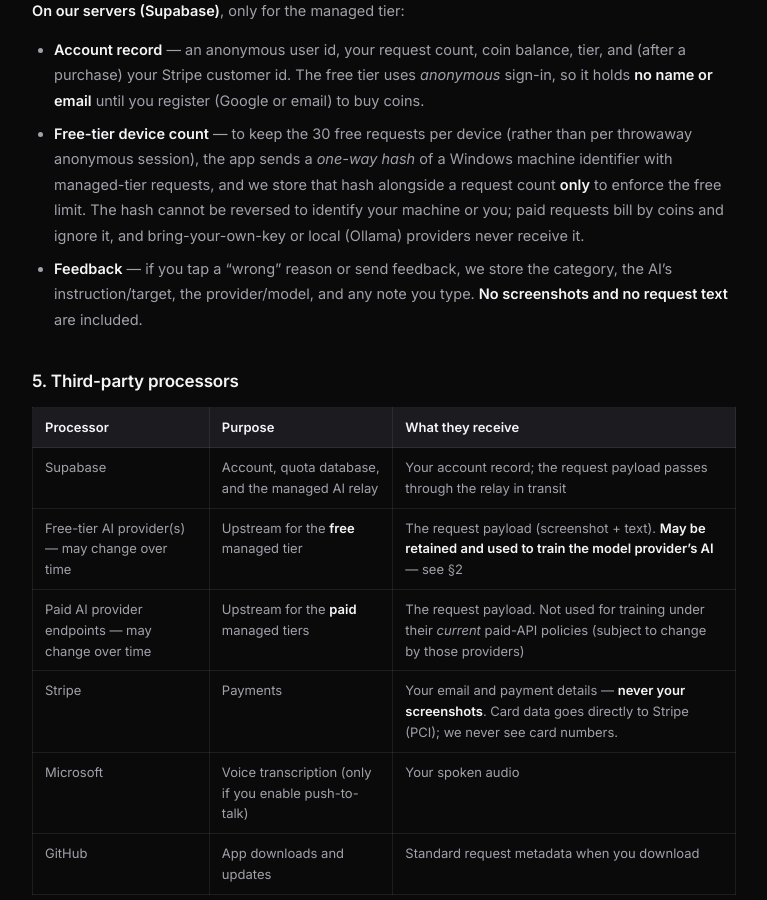
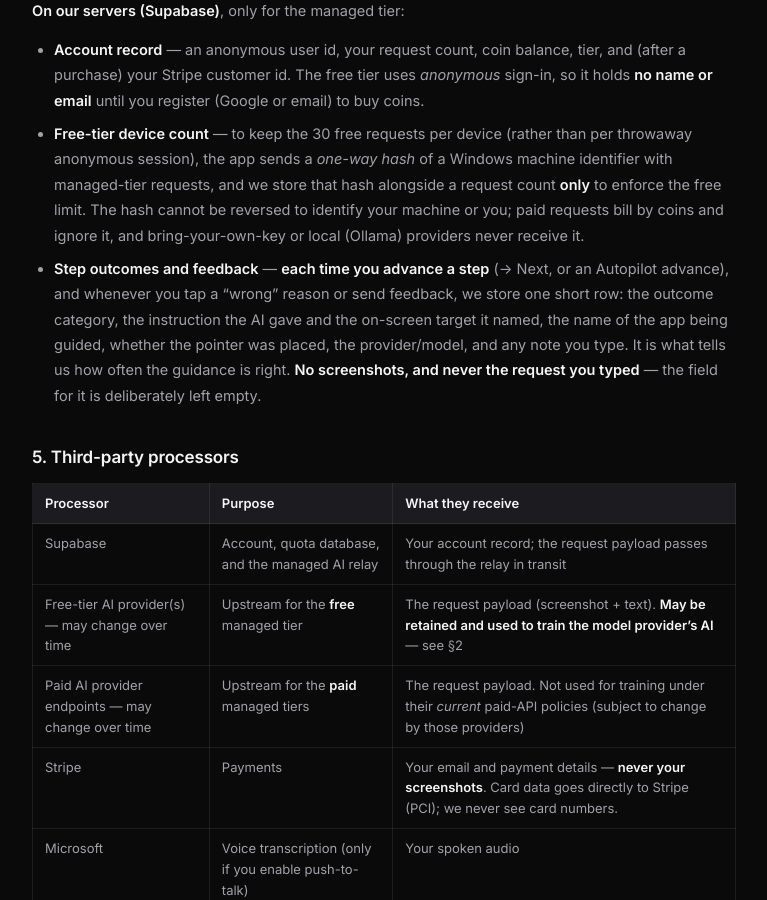
Before and after one commit to NavisualGuide/NavisualGuide.github.io, a Jekyll site: the page privacy.html, which Jekyll copies as it is, in a window 1280 px wide and 900 px high, scrolled down 2980 px. Shown: the whole window, without its empty margins (256-1023 px from the left). Built offline with Jekyll 4.4.1, drawn with Linux system fonts in a browser that asks for light colours; some of the changed text lies outside the part shown.

Commit message:
privacy: the feedback clause described two triggers out of five
The clause said "if you tap a 'wrong' reason or send feedback". Measured
against the live table, that covers 58 of ~1442 rows. The other 91% come from
kinds it never mentioned -- `worked` (1317 rows) on every -> Next, plus
`worked_auto` and `task_complete`. A reader would reasonably conclude that not
tapping Wrong means nothing is sent, and the opposite is true: a row goes out
each time you advance a step.

The app was never dishonest internally -- the original 2026-05-24 entry says
plainly that pressing Next logs an implicit `worked` row. The public page just
never caught up, which is the same shape as the v0.7.18 finding in this file's
section 1.

Now says: each time you advance a step (Next, or an Autopilot advance), and
whenever you tap a reason or send feedback. Two fields that were always sent
are now named too -- the app being guided, and whether the pointer was placed
-- since listing four of six reads as a complete list.

The no-screenshots / no-request-text claim is unchanged because it is true:
task_prompt has been left unpopulated since 2026-05-27, deliberately. The
wording now says the field is deliberately empty rather than merely asserting
the absence.

Date bumped, per this page's own promise and the rule in the comment above the
clause: the bump is when the decision that a change is substantive gets made.

NOT fixed here, and still wrong: section 6 says Ollama "sends nothing to us or
any third party", and feedback rows are not provider-gated, so a local-only
user does send one per step. That is a code decision (exclude local providers)
rather than a wording one, and it is pending -- along with whether "Custom
(OpenAI-compatible)" counts as local, since LM Studio and llama.cpp users reach
it through that provider.

Co-Authored-By: Claude Opus 5 <noreply@anthropic.com>
Claude-Session: https://claude.ai/code/session_016CTvWFtAESBEp8NwvmAVjV

```diff
--- a/privacy.html
+++ b/privacy.html
@@ -25,7 +25,7 @@
     <article class="legal">
       <a class="legal-back" href="/">← Back to navisualguide.com</a>
       <h1>Privacy Policy</h1>
-      <p class="legal-updated">Last updated: 6 September 2026</p>
+      <p class="legal-updated">Last updated: 12 September 2026</p>
 
       <!-- ==================================================================
            BEFORE YOU CHANGE ANYTHING SUBSTANTIVE HERE, READ THIS.
@@ -214,9 +214,13 @@
           request count <strong>only</strong> to enforce the free limit. The hash cannot be reversed
           to identify your machine or you; paid requests bill by coins and ignore it, and
           bring-your-own-key or local (Ollama) providers never receive it.</li>
-        <li><strong>Feedback</strong> — if you tap a “wrong” reason or send feedback, we store the
-          category, the AI’s instruction/target, the provider/model, and any note you type.
-          <strong>No screenshots and no request text</strong> are included.</li>
+        <li><strong>Step outcomes and feedback</strong> — <strong>each time you advance a step</strong>
+          (→ Next, or an Autopilot advance), and whenever you tap a “wrong” reason or send
+          feedback, we store one short row: the outcome category, the instruction the AI gave and
+          the on-screen target it named, the name of the app being guided, whether the pointer was
+          placed, the provider/model, and any note you type. It is what tells us how often the
+          guidance is right. <strong>No screenshots, and never the request you typed</strong> —
+          the field for it is deliberately left empty.</li>
       </ul>
 
       <h2>5. Third-party processors</h2>
```
